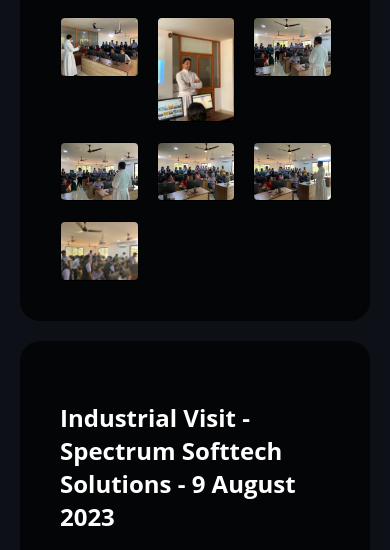
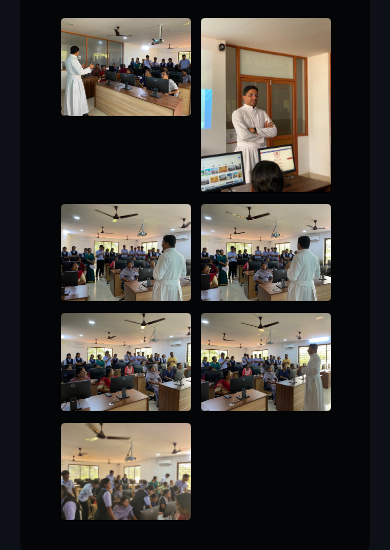
Before and after one commit to athuull/codingClub-frontend, a website built with webpack: page gallery.html in a window 390 px wide. Shown: the part 253-803 px from the top of the page. Built offline with nearby package versions, Linux system fonts and the light colour scheme; some packages are replaced by stand-ins of ours.

Commit message:
fixed gallery on smaller screens

```diff
--- a/style.css
+++ b/style.css
@@ -404,4 +404,16 @@ footer {
     margin-bottom: 20px;
 }
 
-/* CSS for scaling animation */
+@media (max-width: 768px) {
+    /* Modify the image container for smaller screens */
+    .image-container {
+        grid-template-columns: repeat(2, 1fr); /* Two columns per row on smaller screens */
+        gap: 10px; /* Decrease spacing between images */
+    }
+
+    /* Make images responsive within the image container */
+    .image-container img {
+        width: 100%; /* Set the image width to 100% to make them responsive */
+        max-height: none; /* Remove the maximum height to allow images to scale proportionally */
+    }
+}
```
